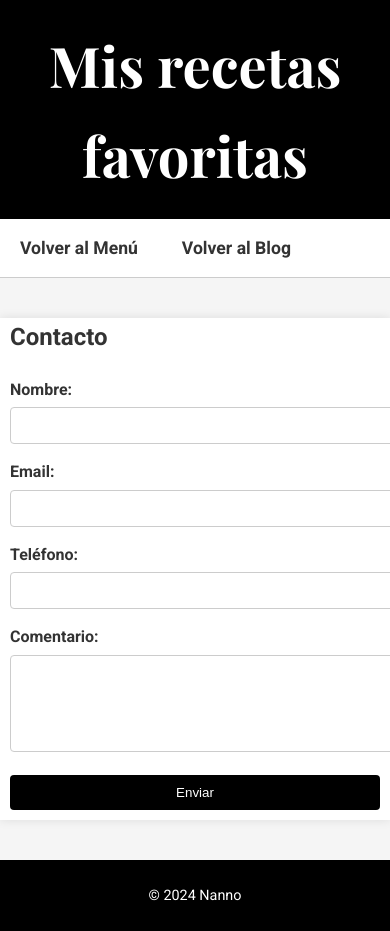
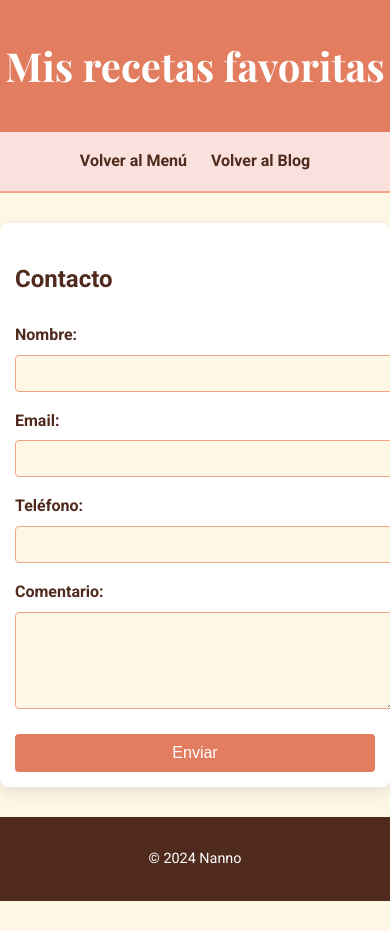
Before and after one commit to jorgearendon/TP2, a plain HTML site: page contacto.html in a window 390 px wide. After the commit the page ends 901 px from the top, so only its background shows below. Drawn offline with nearby package versions, Linux system fonts and the light colour scheme.

Commit message:
Update contacto.css

```diff
--- a/contacto.css
+++ b/contacto.css
@@ -1,87 +1,91 @@
 body {
     font-family: 'Roboto', sans-serif;
-    background-color: #f5f5f5;
-    color: #333;
+    background-color: #fff7e6; /* Color cálido de fondo */
+    color: #4f2a1d; /* Marrón oscuro, cálido para el texto */
     margin: 0;
     padding: 0;
-    line-height: 1.6;
+    line-height: 1.8;
 }
 
 header {
-    background-color: #000;
+    background-color: #e27d60; /* Naranja suave para destacar el encabezado */
     color: #fff;
     text-align: center;
-    padding: 20px 0;
+    padding: 30px 0;
 }
 
 header h1 {
     margin: 0;
     font-family: 'Playfair Display', serif;
-    font-size: 3.5em;
+    font-size: 3em;
 }
 
 nav {
-    background-color: #fff;
-    border-bottom: 1px solid #ccc;
+    background-color: #fae1dd; /* Color rosado cálido */
+    border-bottom: 2px solid #f3a683; /* Rosa cálido más oscuro */
     padding: 15px 0;
+    text-align: center;
 }
 
 nav a {
-    color: #333;
-    margin: 0 20px;
+    color: #4f2a1d; /* Marrón oscuro para contraste */
+    margin: 0 15px;
     text-decoration: none;
     font-weight: bold;
     font-size: 1.1em;
 }
 
 nav a:hover {
-    color: #000;
+    color: #e27d60; /* Naranja suave al pasar el ratón */
 }
 
 .container {
-    max-width: 800px;
-    margin: 40px auto;
-    padding: 0 20px;
-    background-color: #fff;
-    box-shadow: 0 0 10px rgba(0, 0, 0, 0.1);
+    max-width: 900px;
+    margin: 30px auto;
+    padding: 20px;
+    background-color: #fff; /* Fondo claro para contenido */
+    box-shadow: 0 5px 15px rgba(0, 0, 0, 0.1);
+    border-radius: 8px;
 }
 
 .post {
-    border-bottom: 1px solid #eee;
-    margin-bottom: 10px;
-    padding-bottom: 10px;
+    border-bottom: 1px solid #f3a683; /* Borde cálido entre posts */
+    margin-bottom: 20px;
+    padding-bottom: 20px;
 }
 
 .post h2 {
     font-family: 'Playfair Display', serif;
-    font-size: 2.5em;
+    font-size: 2.2em;
     margin-bottom: 10px;
+    color: #d1495b; /* Rojo suave para títulos */
 }
 
 .post .date {
-    color: #aaa;
+    color: #a27b5c; /* Marrón cálido, más claro para fechas */
     font-size: 0.9em;
-    margin-bottom: 20px;
+    margin-bottom: 15px;
 }
 
 .post p {
     font-size: 1.1em;
+    color: #4f2a1d;
 }
 
 .post a {
     text-decoration: none;
-    color: #333;
+    color: #e27d60; /* Naranja para enlaces */
 }
 
 .post a:hover {
-    color: #000;
+    color: #d1495b; /* Rojo suave al pasar el ratón */
 }
 
 footer {
-    background-color: #000;
+    background-color: #4f2a1d; /* Marrón oscuro para el pie de página */
     color: #fff;
     text-align: center;
-    padding: 10px 0;
+    padding: 15px 0;
     font-size: 0.9em;
 }
 
@@ -98,48 +102,58 @@ form {
     font-weight: bold;
     margin-bottom: 5px;
     display: block;
+    color: #4f2a1d;
 }
 
 .form-group input,
 .form-group textarea {
     width: 100%;
     padding: 10px;
-    border: 1px solid #ccc;
+    border: 1px solid #f3a683;
     border-radius: 4px;
+    background-color: #fff7e6; /* Fondo cálido */
 }
 
 .form-buttons {
     display: flex;
-    justify-content: space-between;
-    align-items: center;
+    justify-content: flex-end;
+    gap: 10px;
 }
 
 .form-buttons button,
 .form-buttons .button {
     padding: 10px 20px;
     border: none;
-    background-color: #000;
+    background-color: #e27d60; /* Botones cálidos */
     color: #fff;
     text-decoration: none;
     border-radius: 4px;
     cursor: pointer;
+    font-size: 1em;
 }
 
 .form-buttons button:hover,
 .form-buttons .button:hover {
-    background-color: #333;
+    background-color: #d1495b; /* Botón más oscuro al pasar el ratón */
 }
 
 @media (max-width: 600px) {
     .container {
-        padding: 0 10px;
+        padding: 15px;
+    }
+    header h1 {
+        font-size: 2.5em;
+    }
+    nav a {
+        font-size: 1em;
+        margin: 0 10px;
     }
     .form-buttons {
         flex-direction: column;
+        gap: 15px;
     }
     .form-buttons button,
     .form-buttons .button {
         width: 100%;
-        margin-bottom: 10px;
     }
 }
```
